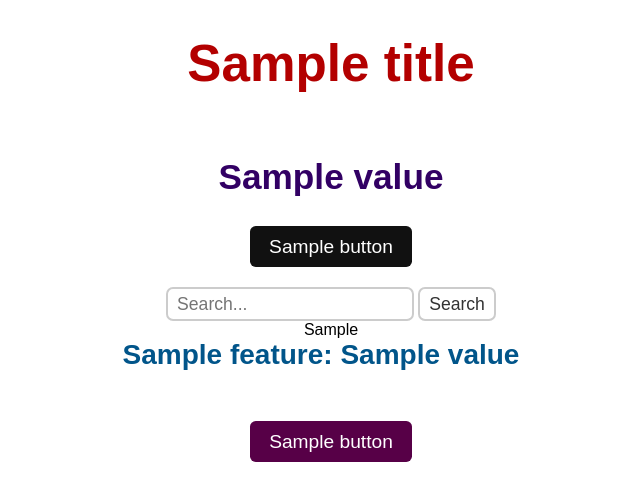
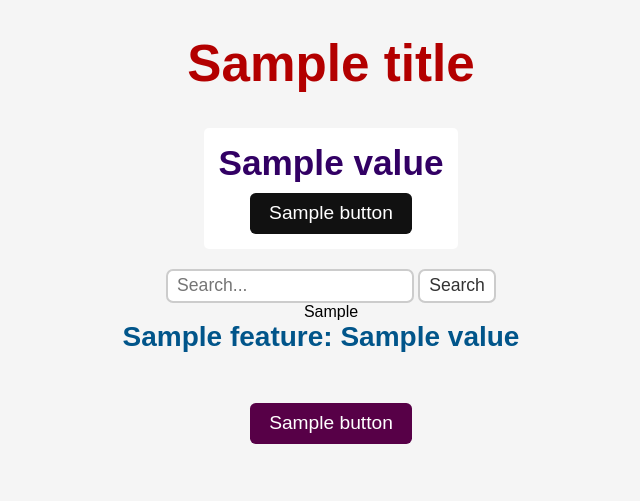
Before and after one commit to Milad244/SFU-Stats-Visualized, a Flask app: template templates/index.html in a window 1280 px wide. Shown: the top 501 px of the page, without its empty margins (309-949 px from the left). Run offline with Flask 3, Linux system fonts and the light colour scheme; the template is opened without the code that fills it: most values are stand-ins (such as "Sample title", 1, 10 or a date in 2020); some web fonts are replaced.

Commit message:
Finished new strucutre

```diff
--- a/main.py
+++ b/main.py
@@ -23,7 +23,7 @@ def nan_to_int(num: int) -> int:
 
 class Stat:
     """
-    Represents an (x,y) graph. Do not use cache or keywords search won't work.
+    Represents a dataframe. Do not use cache or keywords search won't work.
     """
 
     def __init__(self, label: str, graph_title: str, df: pd.DataFrame, x_lbl: str, y_lbl: str):
@@ -43,6 +43,10 @@ class Stat:
         self.keyword = keyword
 
     def get_filtered_df(self) -> pd.DataFrame:
+        """
+        Gets the filtered data frame based on the case-insensitive keyword in x-values.
+        :return: the filtered data frame
+        """
         if self.keyword is None:
             return self.df
         return self.df[self.df.apply(lambda row: self.keyword.lower() in str(row[self.x_lbl]).lower(), axis=1)]
@@ -52,7 +56,6 @@ class Stat:
         Creates a bar graph.
         :return: The bar graph html
         """
-        # To do colors: https://www.geeksforgeeks.org/python/python-plotly-how-to-set-up-a-color-palette/
         df = self.get_filtered_df()
 
         if df.empty:
@@ -71,6 +74,10 @@ class Stat:
                     "Percent: %{customdata[0]}%"
             ),
             customdata=df[['percentage']].values
+        )
+
+        fig.update_layout(
+            paper_bgcolor='rgb(245, 245, 245)',
         )
 
         return fig.to_html(full_html=False)
@@ -509,8 +516,7 @@ def main():
                 "query_url": f"/?category={cat_slug}&view={stat_slug}"
             })
 
-    buttons = []
-    buttons.append({"label": "Source", "external_url": "https://www.sfu.ca/irp/students.html"})
+    buttons = [{"label": "Source", "external_url": "https://www.sfu.ca/irp/students.html"}]
     return render_template("index.html", title="SFU Undergraduate Statistics Visualized", categories=categories,
                            buttons=buttons, graph_html=graph_html, graph_features=graph_features)
 
--- a/static/css/style.css
+++ b/static/css/style.css
@@ -2,6 +2,10 @@
     text-align: center;
     box-sizing: border-box;
     font-family: "WDXL Lubrifont SC", sans-serif;
+}
+
+body {
+    background-color: rgb(245, 245, 245);
 }
 
 h1 {
@@ -43,14 +47,22 @@ button:active {
 .categories {
     display: flex;
     justify-content: center;
-    gap: 30px;
+    gap: 15px;
     padding-bottom: 20px;
     flex-wrap: wrap;
+}
+
+.categories div {
+    background-color: white;
+    border-radius: 5px;
+    padding: 15px;
 }
 
 .categories div h2 {
     color: rgb(50, 0, 100);
     font-size: 2.2em;
+    margin: 0;
+    margin-bottom: 10px;
 }
 
 .footer-btn {
```
Also changed, not shown: 3 other files.
